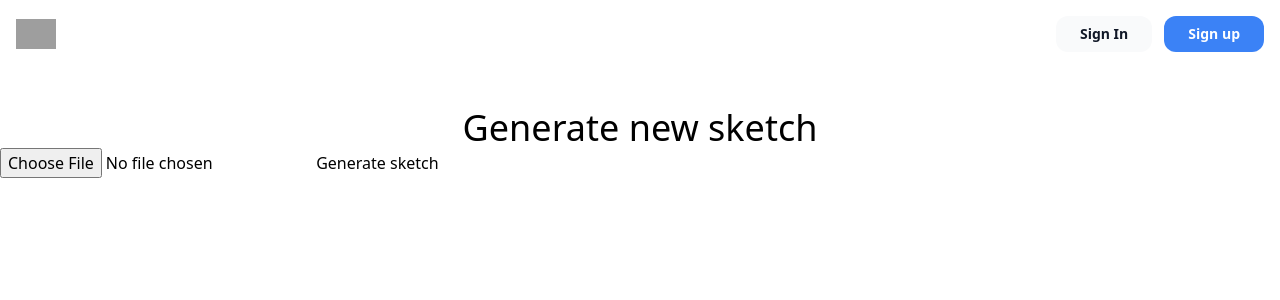
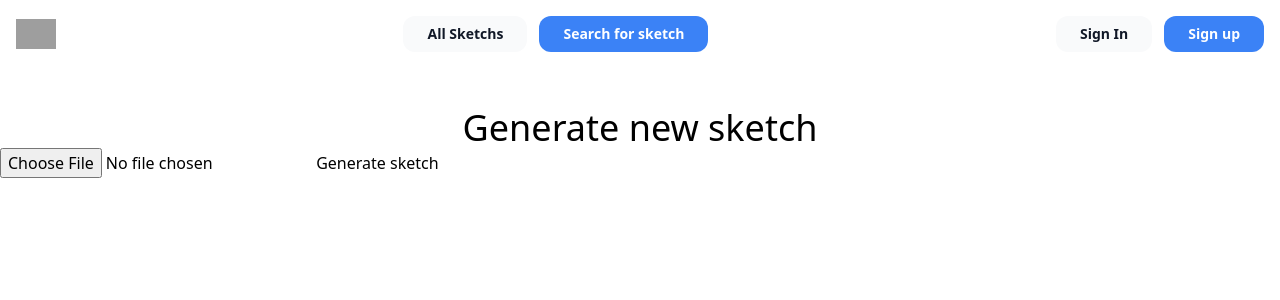
Before and after one commit to peterdinis/Image-To-Sketch, a Django app: page /sketchs/generate/ in a window 1280 px wide. Shown: the top 300 px of the page. Run offline with Django 4.2, Linux system fonts and the light colour scheme; some libraries are stand-ins or nearby versions; grey boxes are pictures that could not be loaded.

Commit message:
feat: New views for list sketchs and search wip

```diff
--- a/core/settings.py
+++ b/core/settings.py
@@ -9,7 +9,7 @@ https://docs.djangoproject.com/en/4.2/topics/settings/
 For the full list of settings and their values, see
 https://docs.djangoproject.com/en/4.2/ref/settings/
 """
-
+import os
 from pathlib import Path
 
 # Build paths inside the project like this: BASE_DIR / 'subdir'.
@@ -130,13 +130,13 @@ USE_TZ = True
 # https://docs.djangoproject.com/en/4.2/howto/static-files/
 
 STATIC_URL = '/static/'
-MEDIA_URL = '/images/'
+MEDIA_URL = '/media/'
 
 STATICFILES_DIRS = [
     BASE_DIR / 'static'
 ]
 
-MEDIA_ROOT = BASE_DIR / 'static/images'
+MEDIA_ROOT = os.path.join(BASE_DIR, 'media')
 
 # Default primary key field type
 # https://docs.djangoproject.com/en/4.2/ref/settings/#default-auto-field
--- a/core/urls.py
+++ b/core/urls.py
@@ -1,5 +1,7 @@
 from django.contrib import admin
 from django.urls import path, include
+from django.conf import settings
+from django.conf.urls.static import static
 
 urlpatterns = [
     path('admin/', admin.site.urls),
@@ -8,3 +10,6 @@ urlpatterns = [
     path("accounts/", include("accounts.urls")),
     path("sketchs/", include("sketchs.urls"))
 ]
+
+if settings.DEBUG:
+    urlpatterns += static(settings.MEDIA_URL, document_root=settings.MEDIA_ROOT)
--- a/sketchs/urls.py
+++ b/sketchs/urls.py
@@ -3,5 +3,6 @@ from . import views
 
 urlpatterns = [
     path("generate/", views.generateNewSketch, name="sketch_generate"),
-    path('list/', views.sketch_list, name='sketch_list')
+    path('list/', views.sketch_list, name='sketch_list'),
+    path('sketches/search/', views.sketch_search, name='sketch_search'),
 ]
--- a/sketchs/views.py
+++ b/sketchs/views.py
@@ -11,6 +11,15 @@ def sketch_list(request):
         'sketches': sketches
     }
     return render(request, 'sketchs/lists.html', sutff_for_frontend)
+
+def sketch_search(request):
+    query = request.GET.get('q', '')
+    sketches = Sketch.objects.filter(name__icontains=query)
+    stuff_for_frontend = {
+        'sketches': sketches,
+        'query': query
+    }
+    return render(request, 'sketchs/search.html', stuff_for_frontend)
 
 def generateNewSketch(request):
     if request.method == "POST":
--- a/templates/main.html
+++ b/templates/main.html
@@ -11,7 +11,10 @@
     <meta name="viewport" content="width=device-width, initial-scale=1.0" />
     <script src="https://cdn.tailwindcss.com"></script>
     <link rel="stylesheet" href="{% static 'css/main.css' %}" />
-    <script defer src="https://unpkg.com/alpinejs@3.10.2/dist/cdn.min.js"></script>
+    <script
+      defer
+      src="https://unpkg.com/alpinejs@3.10.2/dist/cdn.min.js"
+    ></script>
     <link
       rel="stylesheet"
       href="https://cdnjs.cloudflare.com/ajax/libs/font-awesome/6.4.2/css/all.min.css"
@@ -42,6 +45,16 @@
           </svg>
         </button>
       </div>
+      <a
+        class="hidden lg:inline-block lg:ml-auto lg:mr-3 py-2 px-6 bg-gray-50 hover:bg-gray-100 text-sm text-gray-900 font-bold rounded-xl transition duration-200"
+        href="/sketchs/list"
+        >All Sketchs</a
+      >
+      <a
+        class="hidden lg:inline-block py-2 px-6 bg-blue-500 hover:bg-blue-600 text-sm text-white font-bold rounded-xl transition duration-200"
+        href="/sketchs/search"
+        >Search for sketch</a
+      >
       <a
         class="hidden lg:inline-block lg:ml-auto lg:mr-3 py-2 px-6 bg-gray-50 hover:bg-gray-100 text-sm text-gray-900 font-bold rounded-xl transition duration-200"
         href="/accounts/login"
@@ -82,6 +95,8 @@
             </svg>
           </button>
         </div>
+        <a class="mt-6 font-bold text-xl" href="/sketchs/list">List all sketchs</a>
+        <a class="mt-6 font-bold text-xl" href="/sketchs/search">Search for sketch</a>
         <div class="mt-auto">
           <div class="pt-6">
             <a
```
Also changed, not shown: sketchs/templates/sketchs/lists.html (+27 -12 lines).
